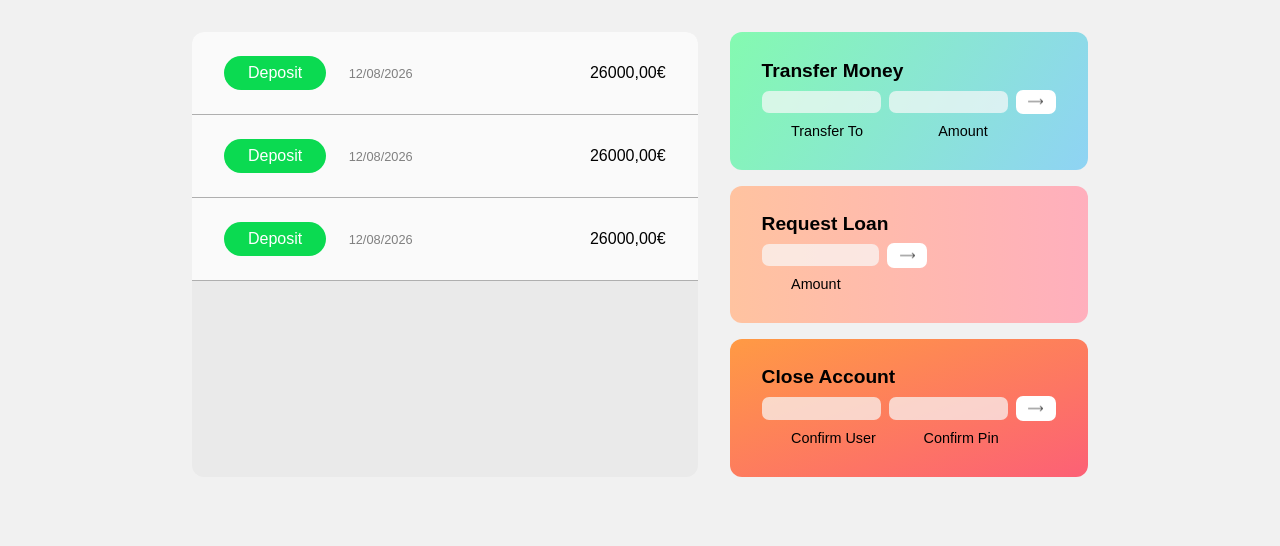
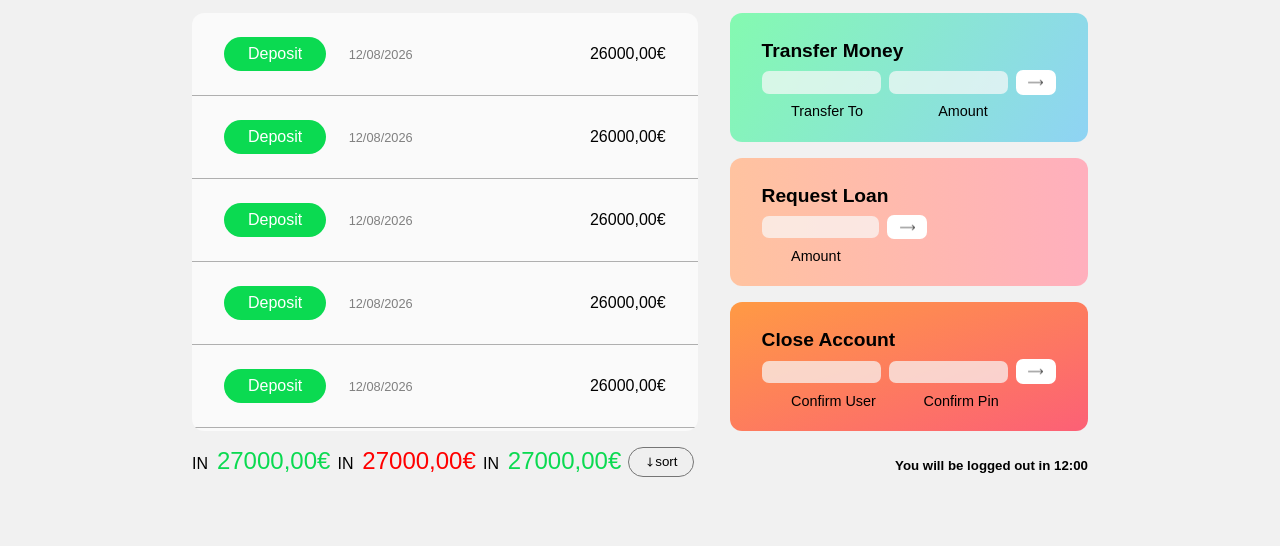
Before and after one commit to EvilxDhron/Project_Phoenix_JS, a plain HTML site: page Projects/04_BankistApp/index.html in a window 1280 px wide. Shown: the part 254-800 px from the top of the page. Drawn offline with Linux system fonts and the light colour scheme.

Commit message:
Projects - BankistApp UI created

```diff
--- a/Projects/04_BankistApp/index.html
+++ b/Projects/04_BankistApp/index.html
@@ -62,6 +62,54 @@
                     <div class="elempart2">26000,00€</div>
                 </div>
                 <div class="line"></div>
+                <div class="elem">
+                    <div class="elempart1">
+                        <div class="status">Deposit</div>
+                        <div class="date">12/08/2026</div>
+                    </div>
+                    <div class="elempart2">26000,00€</div>
+                </div>
+                <div class="line"></div>
+                <div class="elem">
+                    <div class="elempart1">
+                        <div class="status">Deposit</div>
+                        <div class="date">12/08/2026</div>
+                    </div>
+                    <div class="elempart2">26000,00€</div>
+                </div>
+                <div class="line"></div>
+                <div class="elem">
+                    <div class="elempart1">
+                        <div class="status">Deposit</div>
+                        <div class="date">12/08/2026</div>
+                    </div>
+                    <div class="elempart2">26000,00€</div>
+                </div>
+                <div class="line"></div>
+                <div class="elem">
+                    <div class="elempart1">
+                        <div class="status">Deposit</div>
+                        <div class="date">12/08/2026</div>
+                    </div>
+                    <div class="elempart2">26000,00€</div>
+                </div>
+                <div class="line"></div>
+                <div class="elem">
+                    <div class="elempart1">
+                        <div class="status">Deposit</div>
+                        <div class="date">12/08/2026</div>
+                    </div>
+                    <div class="elempart2">26000,00€</div>
+                </div>
+                <div class="line"></div>
+                <div class="elem">
+                    <div class="elempart1">
+                        <div class="status">Deposit</div>
+                        <div class="date">12/08/2026</div>
+                    </div>
+                    <div class="elempart2">26000,00€</div>
+                </div>
+                <div class="line"></div>
             </div>
             <div class="part3">
                 <h2>Transfer Money</h2>
@@ -93,6 +141,13 @@
                     <button id="navBtn"><img src="./Assets/right-arrow.png"/></button>
                 </div>
             </div>
+            <div class="part6">
+                <div class="amtstatus">IN&nbsp; <span>27000,00€</span></div>
+                <div class="amtstatus">IN &nbsp;<span>27000,00€</span></div>
+                <div class="amtstatus">IN &nbsp;<span>27000,00€</span></div>
+                <button><img src="./Assets/down-arrow.png" alt="#"/>sort</button>
+            </div>
+            <div class="part7"><h5>You will be logged out in <span>12:00</span></h5></div>
         </section>
     </main>
 </body>
--- a/Projects/04_BankistApp/style.css
+++ b/Projects/04_BankistApp/style.css
@@ -102,13 +102,14 @@ main {
     height: 90%;
     display: grid;
     grid-template-columns: repeat(5, 1fr);
-    grid-template-rows: repeat(4, 1fr);
+    grid-template-rows: repeat(auto, 1fr);
     grid-row-gap: 1rem;
     grid-template-areas:
       "a a a a a"
       "b b b c c"
       "b b b d d"
-      "b b b e e";
+      "b b b e e"
+      "f f f g g";
   }
 
   .part1 {
@@ -133,7 +134,7 @@ main {
     margin-right: 2rem;
     background-color:#eaeaea;
     border-radius: 12px;
-    overflow: hidden;
+    overflow: auto;
 
     .line{
       width: 100%;
@@ -309,4 +310,38 @@ main {
       }
     }
   }
+
+  .part6{
+    grid-area: f;
+    display: flex;
+    justify-content: space-between;
+    padding-right: 2.2rem;
+
+    span{
+      font-size: 1.5rem;
+      font-weight: lighter;
+      color:#0BDA51;
+    }
+
+    .amtstatus:nth-child(2) span{
+      color: red;
+    }
+
+
+    button{
+      width: 4rem;
+      padding: 0.4rem 2rem;
+      display: flex;
+      justify-content: center;
+
+      img{
+        width: 10px;
+      }
+    }
+  }
+  .part7{
+    grid-area: g;
+    padding-top: 0.7rem;
+    text-align: right;
+  }
 }
```
Also changed, not shown: Projects/04_BankistApp/Assets/down-arrow.png (added).
